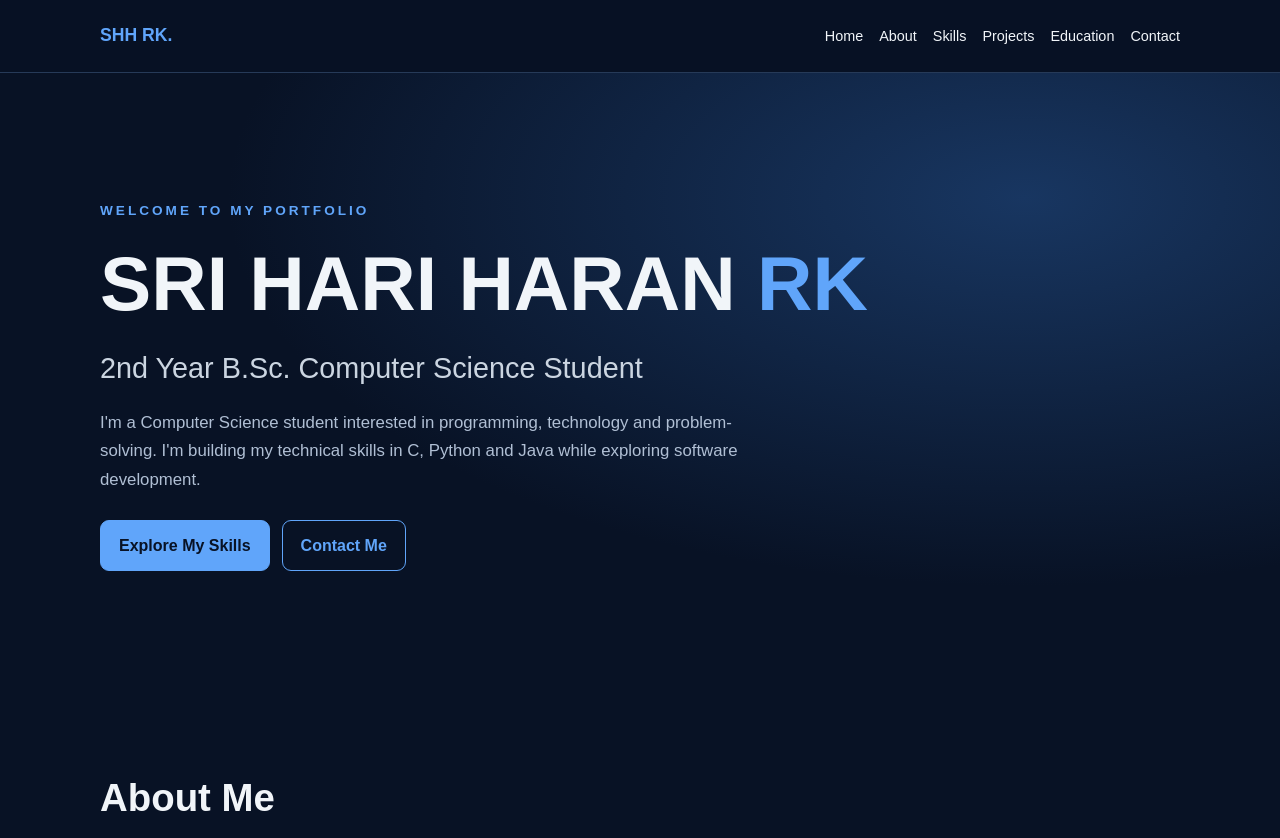
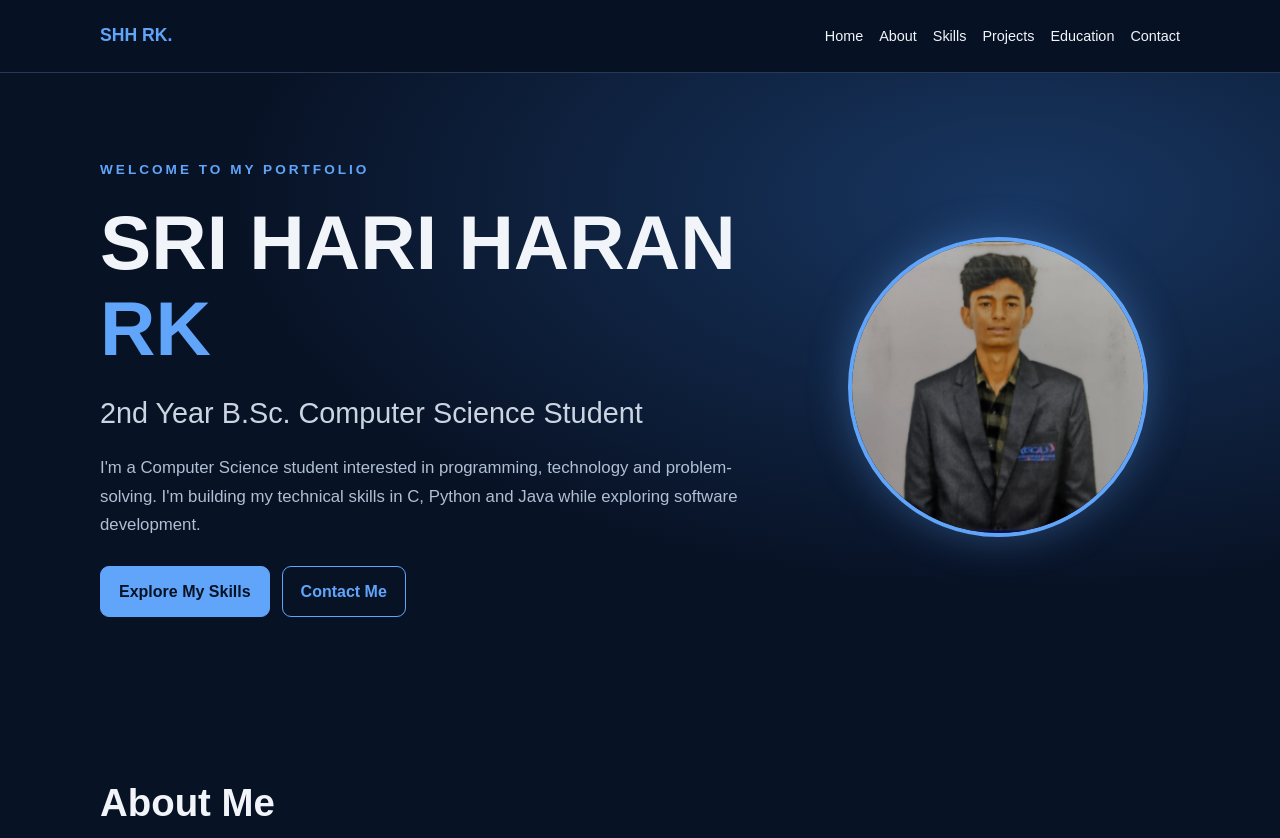
Before and after one commit to srihariharan718-source/portfolio_resume, a plain HTML site: page index.html in a window 1280 px wide. Shown: the top 838 px of the page. Drawn offline with Linux system fonts and the light colour scheme.

Commit message:
Add files via upload

```diff
--- a/index.html
+++ b/index.html
@@ -26,7 +26,8 @@
 
   <main>
     <section class="hero" id="home">
-      <div class="container">
+      <div class="container hero-layout">
+        <div class="hero-text">
         <p class="eyebrow">WELCOME TO MY PORTFOLIO</p>
         <h1>SRI HARI HARAN <span>RK</span></h1>
         <h2>2nd Year B.Sc. Computer Science Student</h2>
@@ -39,6 +40,8 @@
           <a class="btn primary" href="#skills">Explore My Skills</a>
           <a class="btn" href="#contact">Contact Me</a>
         </div>
+        </div>
+        <img class="profile-photo" src="profile.jpg" alt="Sri Hari Haran RK">
       </div>
     </section>
 
--- a/style.css
+++ b/style.css
@@ -34,6 +34,12 @@
     .hero {
       min-height: 78vh; display: flex; align-items: center; padding: 85px 0;
       background: radial-gradient(ellipse at 80% 20%, #183661 0%, transparent 55%);
+    }
+    .hero-layout { display: grid; grid-template-columns: 1.3fr .7fr; gap: 40px; align-items: center; }
+    .profile-photo {
+      width: min(300px, 100%); aspect-ratio: 1; justify-self: center;
+      object-fit: cover; object-position: center top; border-radius: 50%;
+      border: 4px solid var(--blue); box-shadow: 0 0 40px rgba(96, 165, 250, .35);
     }
     .eyebrow { color: var(--blue); font-weight: 700; letter-spacing: 3px; font-size: .85rem; }
     h1 {
@@ -81,6 +87,8 @@
       .nav-links { gap: 10px 15px; }
       .grid, .about-layout { grid-template-columns: 1fr; }
       .hero { min-height: 65vh; padding: 62px 0; }
+      .hero-layout { grid-template-columns: 1fr; }
+      .profile-photo { order: -1; width: 200px; justify-self: start; }
       section { padding: 50px 0; }
     }
     @media (prefers-reduced-motion: reduce) {
```
Also changed, not shown: profile.jpg (added).
